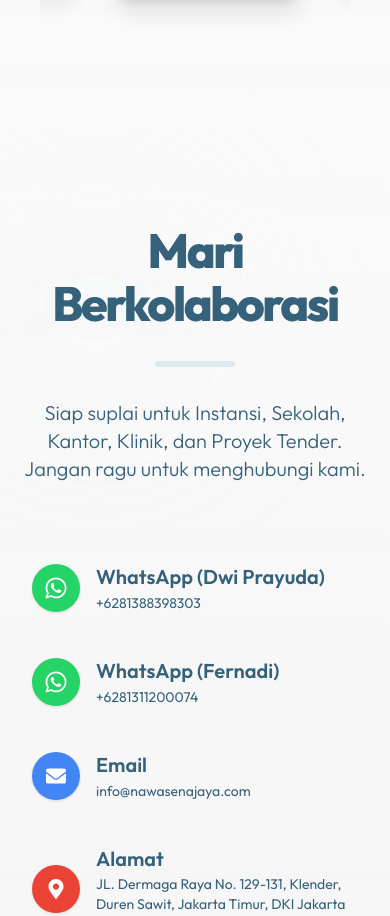
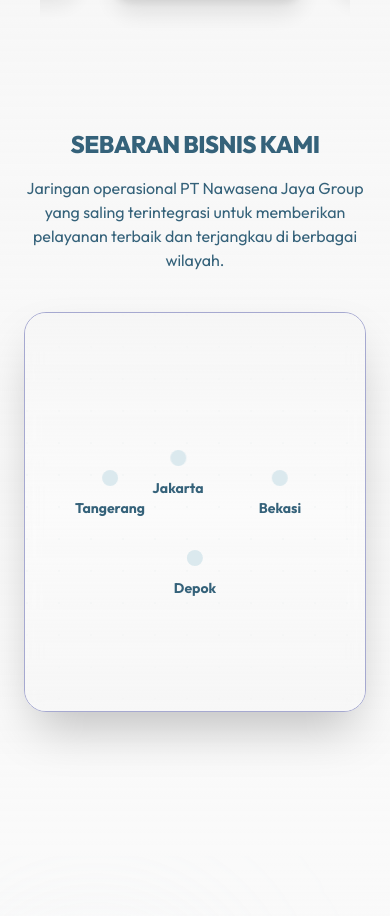
Before and after one commit to Louispandamesiregar/CompanyProfile, a Next.js app: page / in a window 390 px wide. Shown: the part 5820-6736 px from the top of the page. Built offline with nearby package versions, Linux system fonts and the light colour scheme.

Commit message:
feat: Add interactive ecosystem map with dummy locations

```diff
--- /dev/null
+++ b/src/components/EcosystemMap.tsx
@@ -0,0 +1,113 @@
+"use client"
+
+import * as React from "react"
+import { useLanguage } from "@/context/LanguageContext"
+import { MapPin } from "lucide-react"
+
+// Dummy Locations Data
+const LOCATIONS = [
+  {
+    id: "jakarta",
+    name: "Jakarta",
+    top: "40%",
+    left: "45%",
+    businesses: ["Nawasena Alkes", "PT Bumi Karya Mandiri"]
+  },
+  {
+    id: "tangerang",
+    name: "Tangerang",
+    top: "45%",
+    left: "25%",
+    businesses: ["Nawasena ATK"]
+  },
+  {
+    id: "depok",
+    name: "Depok",
+    top: "65%",
+    left: "50%",
+    businesses: ["Faenzone & Warmindo"]
+  },
+  {
+    id: "bekasi",
+    name: "Bekasi",
+    top: "45%",
+    left: "75%",
+    businesses: ["Koling", "Nawasena Printing"]
+  }
+]
+
+export function EcosystemMap() {
+  const { language } = useLanguage()
+  const [activeLocation, setActiveLocation] = React.useState<string | null>(null)
+
+  return (
+    <div className="w-full mt-24 mb-12">
+      <div className="text-center mb-10 space-y-4">
+        <h3 className="text-2xl md:text-4xl font-extrabold tracking-tight text-foreground uppercase">
+          {language === 'id' ? 'Sebaran Bisnis Kami' : 'Our Business Distribution'}
+        </h3>
+        <p className="text-muted-foreground max-w-2xl mx-auto">
+          {language === 'id'
+            ? 'Jaringan operasional PT Nawasena Jaya Group yang saling terintegrasi untuk memberikan pelayanan terbaik dan terjangkau di berbagai wilayah.'
+            : 'The integrated operational network of PT Nawasena Jaya Group to provide the best and accessible services across regions.'}
+        </p>
+      </div>
+
+      <div className="relative w-full max-w-5xl mx-auto h-[400px] md:h-[500px] rounded-3xl overflow-hidden border bg-card/30 shadow-2xl backdrop-blur-sm group">
+
+        {/* Stylized Map Background (Grid / Abstract lines) */}
+        <div className="absolute inset-0 opacity-[0.03] dark:opacity-10"
+             style={{ backgroundImage: 'radial-gradient(circle at 2px 2px, currentColor 1px, transparent 0)', backgroundSize: '32px 32px' }}
+        />
+        <div className="absolute inset-0 bg-gradient-to-t from-background/80 via-transparent to-background/80" />
+
+        {/* Map Nodes */}
+        {LOCATIONS.map((loc) => {
+          const isActive = activeLocation === loc.id
+
+          return (
+            <div
+              key={loc.id}
+              className="absolute z-10 flex flex-col items-center justify-center transform -translate-x-1/2 -translate-y-1/2"
+              style={{ top: loc.top, left: loc.left }}
+              onMouseEnter={() => setActiveLocation(loc.id)}
+              onMouseLeave={() => setActiveLocation(null)}
+            >
+              {/* Glowing Pulse Effect */}
+              <div className="relative flex h-6 w-6 items-center justify-center cursor-pointer">
+                <span className="animate-ping absolute inline-flex h-full w-full rounded-full bg-primary opacity-50"></span>
+                <span className="relative inline-flex rounded-full h-4 w-4 bg-primary shadow-[0_0_15px_rgba(var(--primary),0.8)]"></span>
+              </div>
+
+              {/* City Label */}
+              <span className={`mt-2 font-bold text-sm md:text-base transition-colors ${isActive ? 'text-primary' : 'text-muted-foreground'}`}>
+                {loc.name}
+              </span>
+
+              {/* Hover Popup Card */}
+              <div
+                className={`absolute top-full mt-4 left-1/2 -translate-x-1/2 w-48 md:w-56 p-4 rounded-xl shadow-2xl backdrop-blur-md bg-background/95 border border-primary/20 transition-all duration-300 pointer-events-none ${isActive ? 'opacity-100 translate-y-0 scale-100' : 'opacity-0 translate-y-4 scale-95'}`}
+              >
+                <div className="absolute -top-2 left-1/2 -translate-x-1/2 w-4 h-4 bg-background/95 border-l border-t border-primary/20 rotate-45" />
+                <div className="relative z-10">
+                  <div className="flex items-center gap-2 mb-3 border-b pb-2">
+                    <MapPin className="w-4 h-4 text-primary" />
+                    <span className="font-bold text-sm uppercase tracking-wider">{loc.name}</span>
+                  </div>
+                  <ul className="space-y-2">
+                    {loc.businesses.map((biz, idx) => (
+                      <li key={idx} className="text-sm font-semibold text-foreground/80 flex items-center gap-2">
+                        <div className="w-1.5 h-1.5 rounded-full bg-primary/50" />
+                        {biz}
+                      </li>
+                    ))}
+                  </ul>
+                </div>
+              </div>
+            </div>
+          )
+        })}
+      </div>
+    </div>
+  )
+}
--- a/src/components/SisterCompaniesSection.tsx
+++ b/src/components/SisterCompaniesSection.tsx
@@ -10,6 +10,7 @@
   CarouselItem,
   type CarouselApi
 } from "@/components/ui/carousel"
+import { EcosystemMap } from "./EcosystemMap"
 
 export function SisterCompaniesSection() {
   const { content } = useLanguage()
@@ -131,6 +132,8 @@
             {/* Navigation buttons can be added here if needed */}
           </Carousel>
         </div>
+
+        <EcosystemMap />
       </div>
     </section>
   )
```
